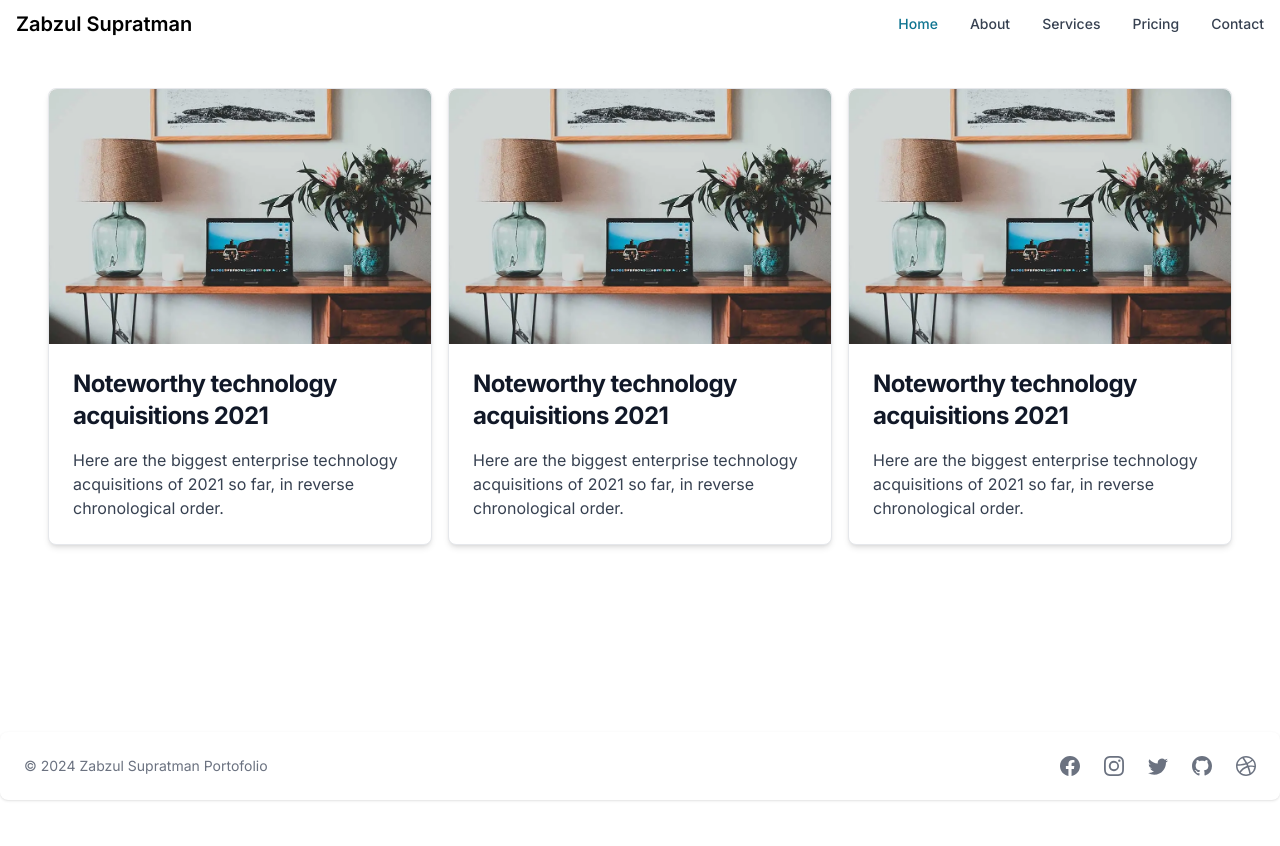
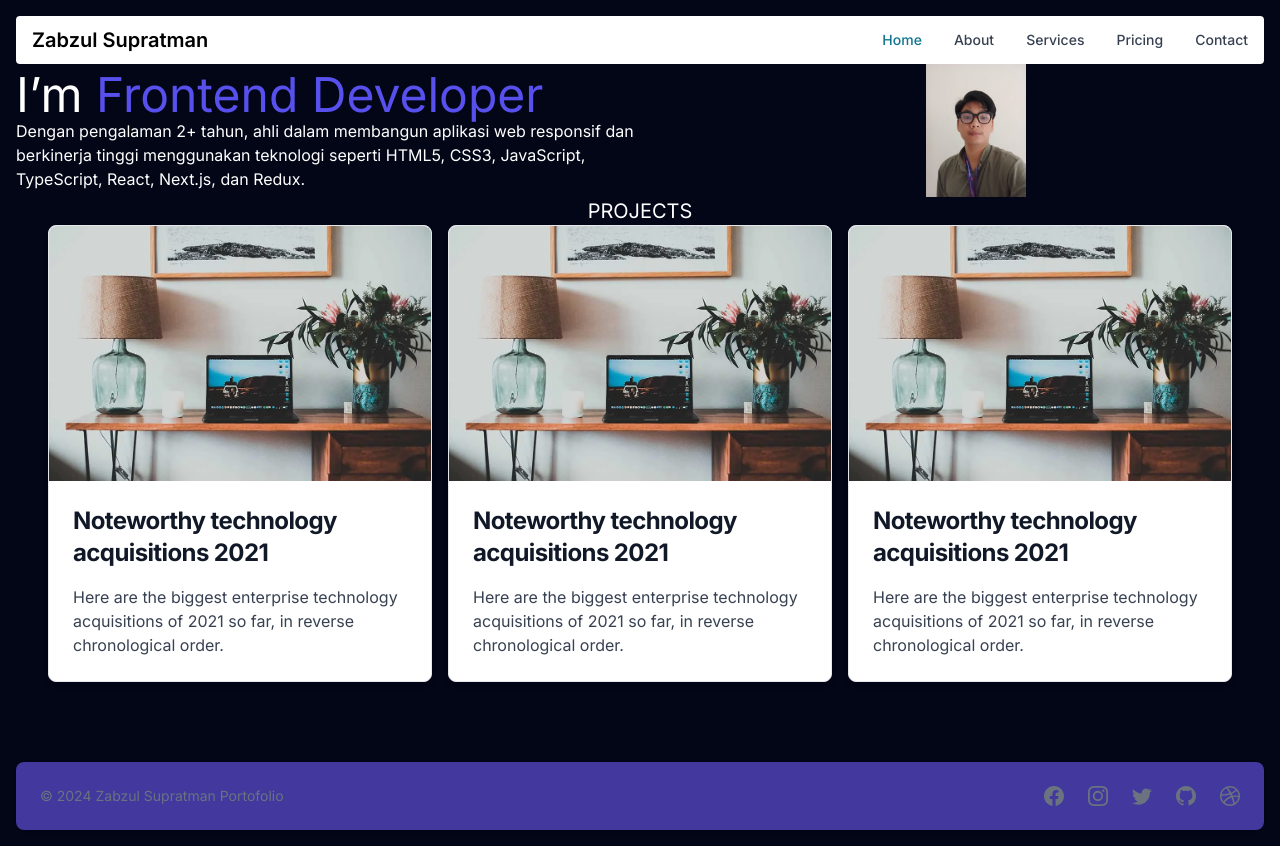
Before and after one commit to zabzuls/zabzul-supratman, a Next.js app: page / in a window 1280 px wide. Before the commit the page ends 800 px from the top, so only its background shows below. Built offline with nearby package versions, Linux system fonts and the light colour scheme.

Commit message:
add feture

```diff
--- a/app/layout.tsx
+++ b/app/layout.tsx
@@ -4,10 +4,11 @@ import { ThemeModeScript } from "flowbite-react";
 import "./globals.css";
 
 const inter = Inter({ subsets: ["latin"] });
+const theme = "bg-[#020617]";
 
 export const metadata: Metadata = {
   title: "Zabzul Supratman",
-  description: "my portofolio",
+  description: "My portfolio",
 };
 
 export default function RootLayout({
@@ -20,7 +21,7 @@ export default function RootLayout({
       <head>
         <ThemeModeScript />
       </head>
-      <body className={inter.className}>{children}</body>
+      <body className={`${inter.className} ${theme}`}>{children}</body>
     </html>
   );
 }
--- a/app/page.tsx
+++ b/app/page.tsx
@@ -1,12 +1,14 @@
 
 import { FooterComponent } from "@/components/footer/FooterComponent";
+import HeaderComponent from "@/components/header/HeaderComponent";
 import { NavbarComponent } from "@/components/navbar/NavbarComponent";
 import { Projects } from "@/components/projects/Projects";
 
 export default function Home() {
   return (
-    <main>
+    <main className="m-4">
       <NavbarComponent />
+      <HeaderComponent />
       <Projects />
       <FooterComponent />
     </main>
--- a/components/Projects/Projects.tsx
+++ b/components/Projects/Projects.tsx
@@ -4,10 +4,12 @@ import { Card } from "flowbite-react";
 
 export function Projects() {
   return (
+    <>
+      <h1 className=" text-center text-xl uppercase text-white">Projects</h1>
       <div className="flex justify-center">
         <div className="grid grid-cols-1 gap-4 sm:grid-cols-2 md:grid-cols-3">
           <Card
-          className="mt-10 max-w-sm"
+            className="max-w-sm"
             imgAlt="Meaningful alt text for an image that is not purely decorative"
             imgSrc="/assets/image1.png"
           >
@@ -20,7 +22,7 @@ export function Projects() {
             </p>
           </Card>
           <Card
-          className="mt-10 max-w-sm"
+            className="max-w-sm"
             imgAlt="Meaningful alt text for an image that is not purely decorative"
             imgSrc="/assets/image1.png"
           >
@@ -33,7 +35,7 @@ export function Projects() {
             </p>
           </Card>
           <Card
-          className="mt-10 max-w-sm"
+            className="max-w-sm"
             imgAlt="Meaningful alt text for an image that is not purely decorative"
             imgSrc="/assets/image1.png"
           >
@@ -47,5 +49,6 @@ export function Projects() {
           </Card>
         </div>
       </div>
+    </>
   );
 }
--- a/components/footer/FooterComponent.tsx
+++ b/components/footer/FooterComponent.tsx
@@ -6,10 +6,10 @@ const year = new Date().getFullYear();
 
 export function FooterComponent() {
   return (
-    <Footer container className="fixed bottom-0">
+    <Footer container className="bottom-0 mt-20 bg-indigo-800 text-white">
       <Footer.Copyright href="#" by="Zabzul Supratman Portofolio" year={year} />
       <Footer.LinkGroup>
-      <div className="mt-4 flex space-x-6 sm:mt-0 sm:justify-center">
+      <div className="mt-20 flex space-x-6 sm:mt-0 sm:justify-center">
             <Footer.Icon href="#" icon={BsFacebook} />
             <Footer.Icon href="#" icon={BsInstagram} />
             <Footer.Icon href="#" icon={BsTwitter} />
--- /dev/null
+++ b/components/header/HeaderComponent.tsx
@@ -0,0 +1,26 @@
+import React from "react";
+import Image from "next/image";
+export default function HeaderComponent() {
+  return (
+    <div className="flex w-screen text-white">
+      <div className="flex  w-1/2 flex-col justify-center">
+        <h1 className="text-2xl text-indigo-600 md:text-5xl">
+          <span className="text-white">I&rsquo;m</span> Frontend Developer
+        </h1>
+        <p>
+          Dengan pengalaman 2+ tahun, ahli dalam membangun aplikasi web
+          responsif dan berkinerja tinggi menggunakan teknologi seperti HTML5,
+          CSS3, JavaScript, TypeScript, React, Next.js, dan Redux.
+        </p>
+      </div>
+      <div className="flex w-1/2 justify-center ">
+        <Image
+          src="/assets/zabzul-supratman.jpeg"
+          alt="Picture of the author"
+          width={100}
+          height={100}
+        />
+      </div>
+    </div>
+  );
+}
```
Also changed, not shown: public/assets/zabzul-supratman.jpeg (added). Lines whose indentation alone changed are shown as unchanged.
